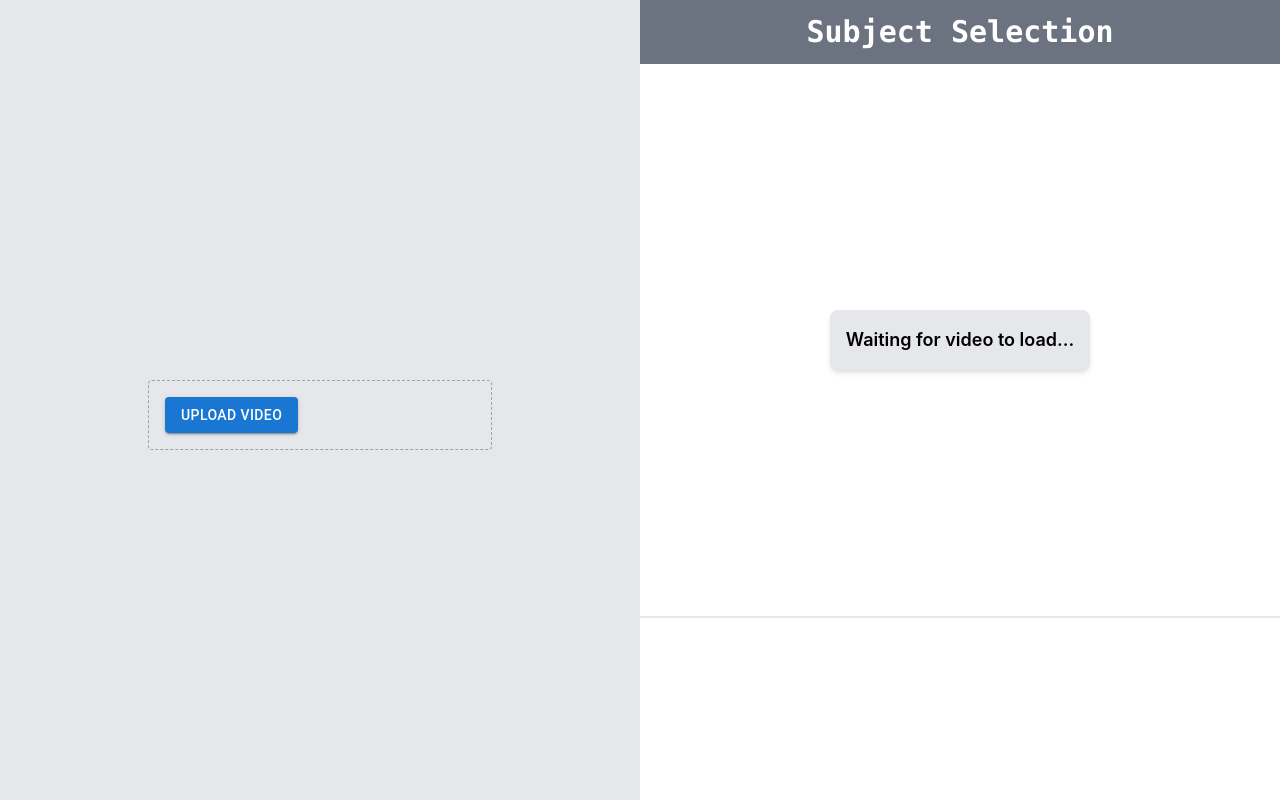
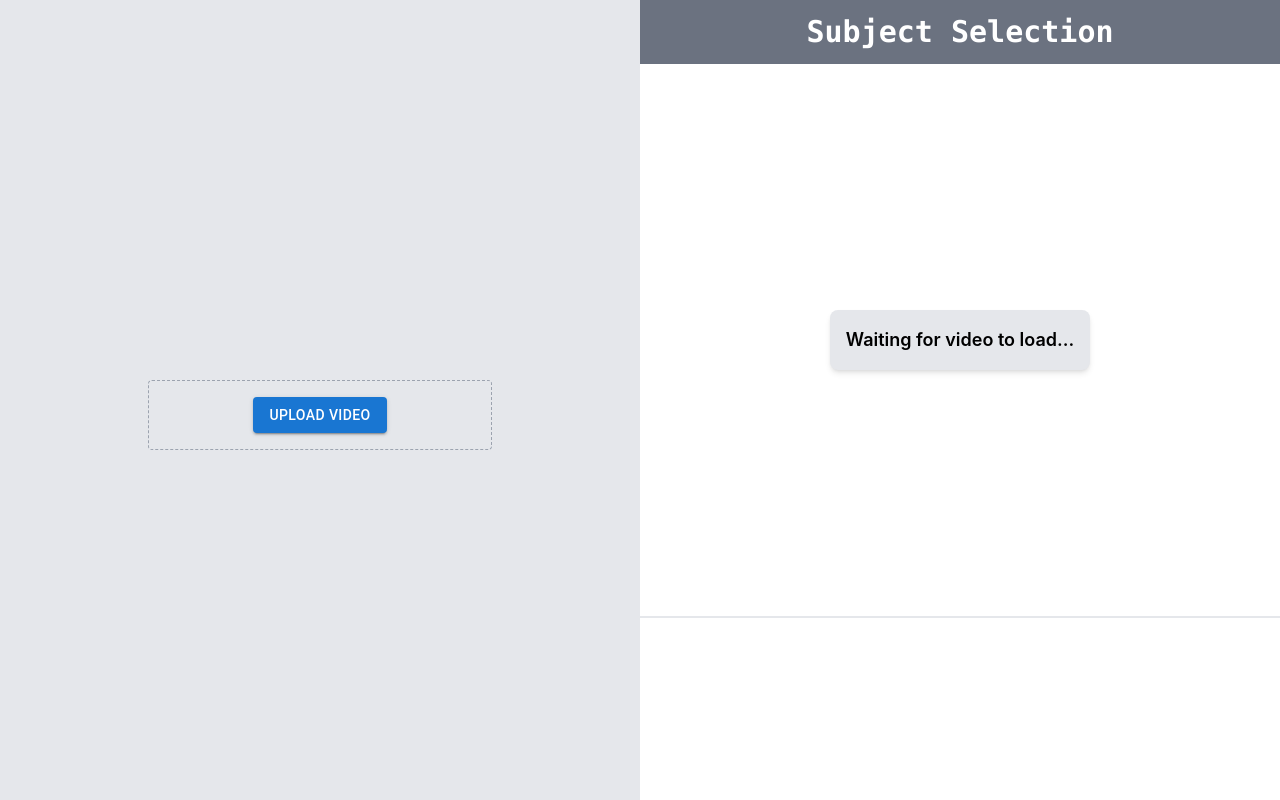
Before and after one commit to mea-lab/VideoAnalysisToolFrontend, a React (Vite) app: page / in a window 1280 px wide. Built offline with nearby package versions, Linux system fonts and the light colour scheme; the HTML template or start-up script is replaced by a standard one.

Commit message:
chore: add back lost change in revert

```diff
--- a/src/components/commons/VideoPlayer/VideoPlayer.jsx
+++ b/src/components/commons/VideoPlayer/VideoPlayer.jsx
@@ -240,7 +240,7 @@ const VideoPlayer = ({
             className="opacity-0"
             onChange={handleVideoUpload}
           />
-          <div className="p-4 rounded border border-dashed border-gray-400 hover:border-gray-500 transition-all">
+          <div className="flex justify-center p-4 rounded border border-dashed border-gray-400 hover:border-gray-500 transition-all">
             <Button variant="contained" component="span" title="Upload a video">
               Upload Video
             </Button>
```
